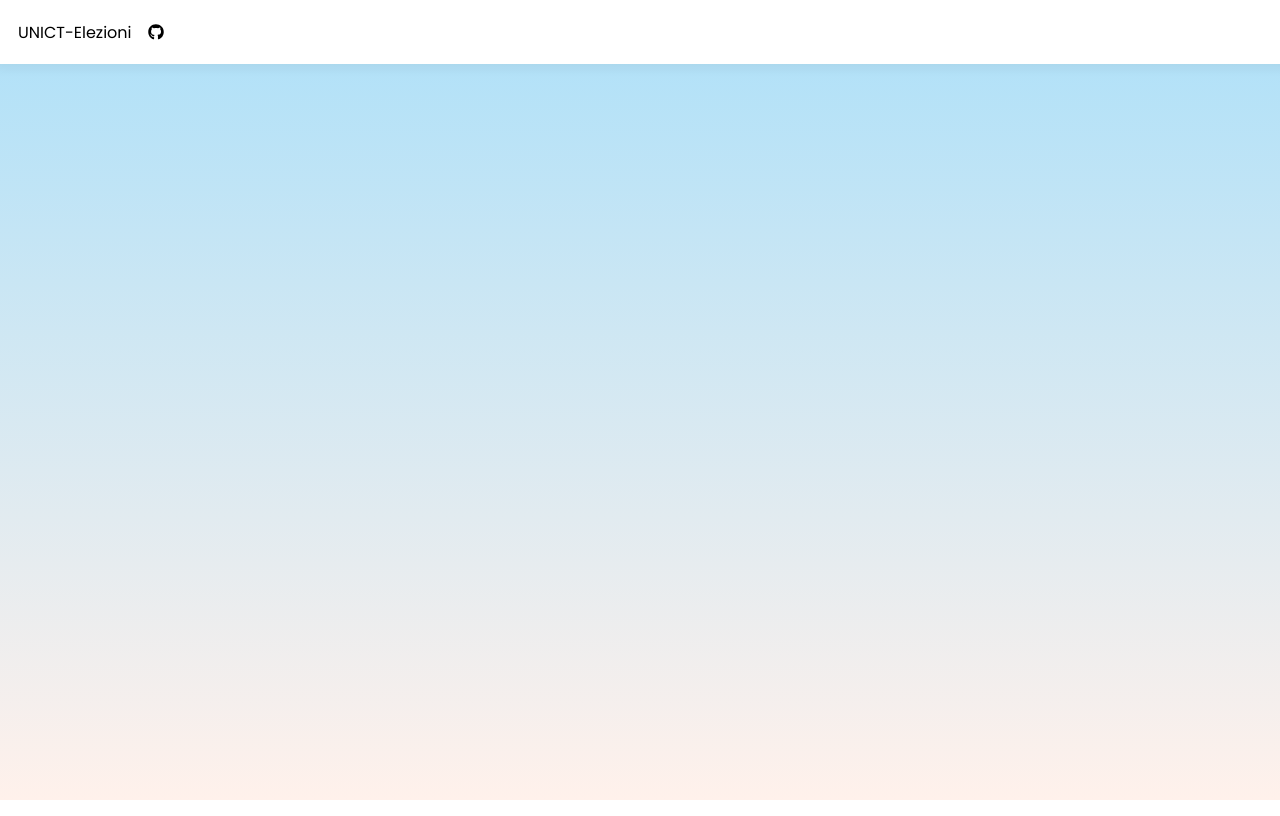
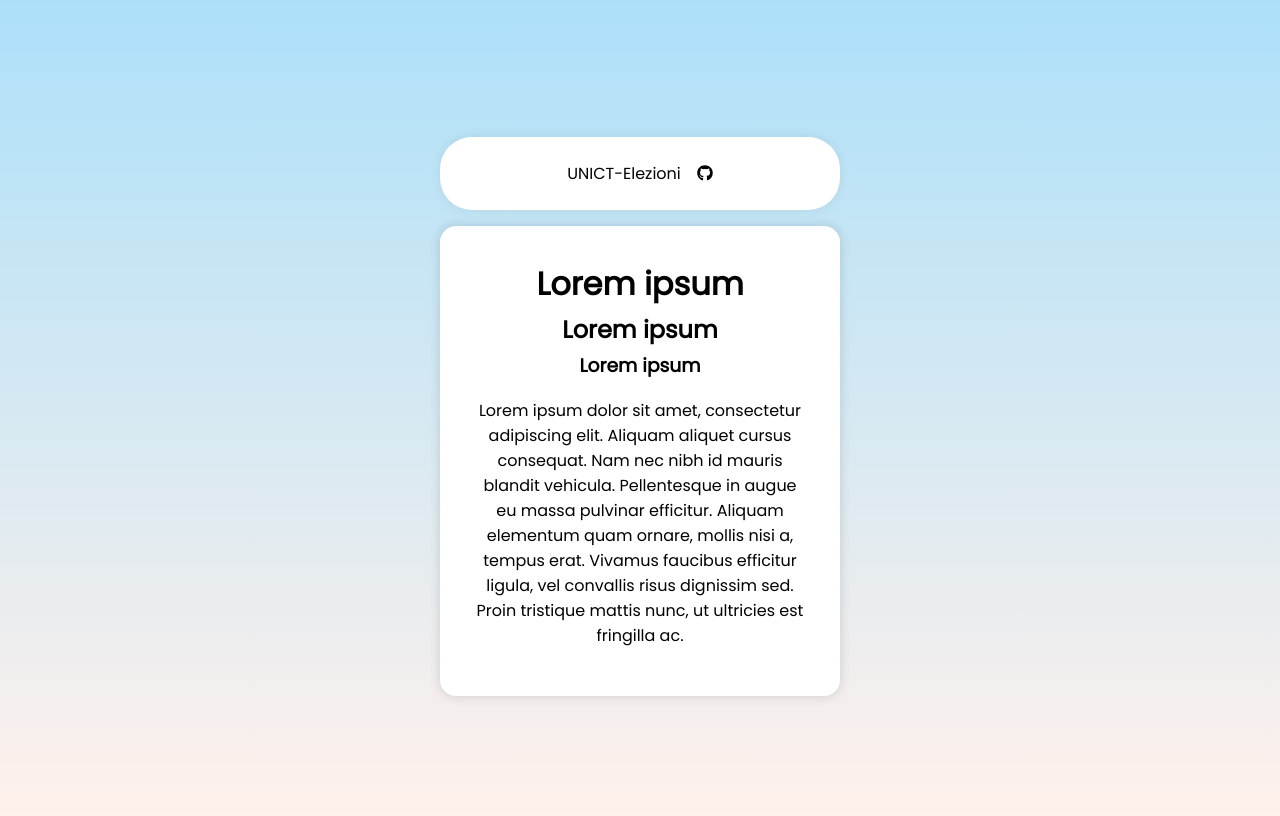
Before and after one commit to UNICT-DMI/UNICT-Elezioni, a React (Create React App) app: page / in a window 1280 px wide. Built offline with nearby package versions, Linux system fonts and the light colour scheme.

Commit message:
feat(container) added container and styled navbar

```diff
--- a/src/app/App.tsx
+++ b/src/app/App.tsx
@@ -1,11 +1,13 @@
 import React, { FunctionComponent } from 'react';
 import './App.scss';
 import Navbar from './navbar/Navbar';
+import Container from './container/Container';
 
 const App: FunctionComponent = () => {
   return (
     <div className="App">
       <Navbar />
+      <Container />
     </div>
   );
 }
--- /dev/null
+++ b/src/app/container/Container.scss
@@ -0,0 +1,15 @@
+.container-body {
+    display: flex;
+    justify-content: center;
+    align-items: center;
+    background: white;
+    max-width: 400px;
+    padding: 2rem;
+    box-shadow: 0 0 10px 2px rgba($color: #000000, $alpha: 0.1);
+    flex-direction: column;
+    border-radius: 1rem;
+}
+
+h1,h2,h3 {
+    margin: 2px;
+}
--- /dev/null
+++ b/src/app/container/Container.tsx
@@ -0,0 +1,19 @@
+import React, { FunctionComponent } from 'react';
+import './Container.scss';
+
+const Container: FunctionComponent = () => {
+  return (
+    <div className="container-body">
+      <h1>Lorem ipsum</h1>
+      <h2>Lorem ipsum</h2>
+      <h3>Lorem ipsum</h3>
+      <p>Lorem ipsum dolor sit amet, consectetur adipiscing elit. Aliquam aliquet cursus consequat.
+      Nam nec nibh id mauris blandit vehicula. Pellentesque in augue eu massa pulvinar efficitur.
+      Aliquam elementum quam ornare, mollis nisi a, tempus erat. Vivamus faucibus efficitur ligula,
+      vel convallis risus dignissim sed. Proin tristique mattis nunc, ut ultricies est fringilla ac.
+    </p>
+    </div>
+  );
+}
+
+export default Container;
--- a/src/app/navbar/Navbar.scss
+++ b/src/app/navbar/Navbar.scss
@@ -1,21 +1,22 @@
 .navbar {
     display: flex;
     background-color: #FFF;
-    padding: 2rem;
+    // left: 0;
+    // width: 100%;
+    max-width: 400px;
+    padding: 1.5rem;
     justify-content: center;
     align-items: center;
-    top: 0;
-    left: 0;
-    width: 100%;
-    position: fixed;
-    box-shadow: 0 0 10px 5px rgba($color: #000000, $alpha: 0.05);
+    box-shadow: 0 0 10px 2px rgba($color: #000000, $alpha: 0.05);
+    border-radius: 2rem;
+    margin: 1rem 0;
 }
 
 .navbar-el {
     margin: 0 0.5rem;
 }
 
-.navbar-brand {
-    position: absolute;
-    left: 10px;
-}
+// .navbar-brand {
+    // position: absolute;
+    // left: 10px;
+// }
--- a/src/app/navbar/Navbar.tsx
+++ b/src/app/navbar/Navbar.tsx
@@ -5,15 +5,12 @@ import { FontAwesomeIcon } from "@fortawesome/react-fontawesome";
 
 const Navbar: FunctionComponent = () => {
   return (
-    <div className="Navbar">
       <nav className="navbar">
         <div className="navbar-brand">
           <a className="navbar-el" href="#" id="navbar-brand">UNICT-Elezioni</a>
           <FontAwesomeIcon icon={faGithub} className="navbar-el" />
         </div>
       </nav>
-    </div>
   );
 }
-
 export default Navbar;
--- a/src/index.scss
+++ b/src/index.scss
@@ -1,19 +1,18 @@
-// // Bootstrap
-// @import "~bootswatch/dist/cerulean/variables";
-// @import "~bootstrap/scss/bootstrap";
-// @import "~bootstrap/scss/bootstrap-grid";
-// @import "~bootstrap/scss/variables";
-// @import "~bootstrap/scss/mixins/breakpoints";
-// @import "~bootswatch/dist/cerulean/bootswatch";
 @import url('https://fonts.googleapis.com/css2?family=Poppins:ital,wght@0,100;0,300;0,400;1,100;1,200&display=swap');
 
+* {
+  box-sizing: border-box;
+}
+
 body {
-  margin: 0;
+  // margin: 0;
   display: flex;
   justify-content: center;
+  align-items: center;
   font-family: 'Poppins', 'Segoe UI';
   min-height: 100vh;
   background-image: linear-gradient(to top, #fff1eb 0%, #ace0f9 100%);;
+  // margin: 1rem;
 }
 
 a {
--- a/src/index.tsx
+++ b/src/index.tsx
@@ -14,4 +14,4 @@ ReactDOM.render(
 // If you want your app to work offline and load faster, you can change
 // unregister() to register() below. Note this comes with some pitfalls.
 // Learn more about service workers: https://bit.ly/CRA-PWA
-serviceWorker.register();
+serviceWorker.unregister();
```
Also changed, not shown: 1 other file (tests, documents, lock files or other folders).
